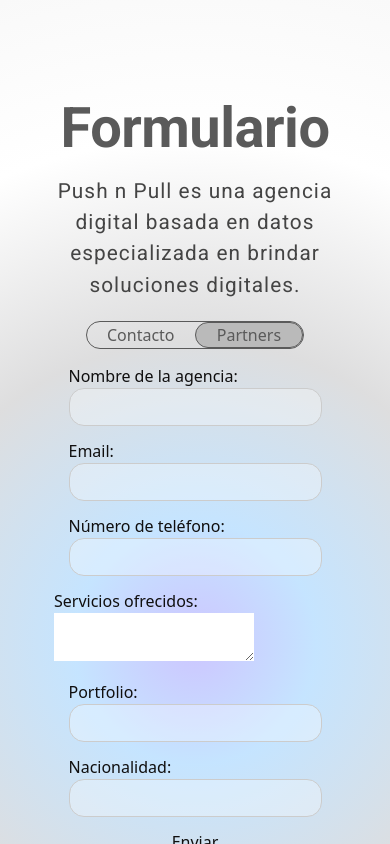
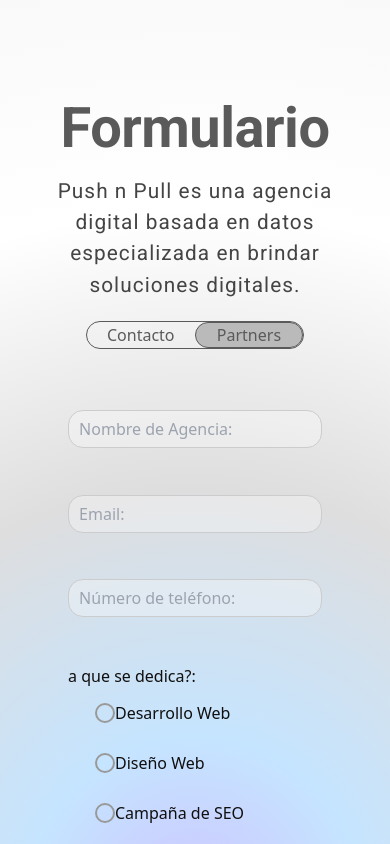
Before and after one commit to AgustinMateos/pushnpull, a React (Vite) app: page /ContactoPage in a window 390 px wide. Both pictures are taken after a click on the button "Partners". Shown: the top 844 px of the page. Built offline with nearby package versions, Linux system fonts and the light colour scheme.

Commit message:
mobile form partners

```diff
--- a/src/components/Contacto/FormularioPartners.jsx
+++ b/src/components/Contacto/FormularioPartners.jsx
@@ -1,13 +1,14 @@
 import React, { useState } from 'react';
 
-function FormularioPartners() {
+function FormularioContacto() {
   const initialFormData = {
-    agencyName: '',
+    nombreAgencia: '',
+    lastName: '',
     email: '',
+    services: [],
+    budget: '',
     phone: '',
-    servicesOffered: '',
-    portfolio: '',
-    nationality: ''
+    redSocial: '',
   };
 
   const [formData, setFormData] = useState(initialFormData);
@@ -20,6 +21,18 @@
     setErrors({ ...errors, [name]: '' });
   };
 
+  const handleCheckboxChange = (e) => {
+    const { value, checked } = e.target;
+    let updatedServices = [...formData.services];
+    if (checked) {
+      updatedServices.push(value);
+    } else {
+      updatedServices = updatedServices.filter((service) => service !== value);
+    }
+    setFormData({ ...formData, services: updatedServices });
+    setErrors({ ...errors, services: '' });
+  };
+
   const handleSubmit = (e) => {
     e.preventDefault();
     const newErrors = {};
@@ -28,6 +41,9 @@
         newErrors[key] = `${key.charAt(0).toUpperCase() + key.slice(1)} es requerido`;
       }
     });
+    if (formData.services.length === 0) {
+      newErrors.services = 'Se debe seleccionar al menos un servicio';
+    }
     if (Object.keys(newErrors).length > 0) {
       setErrors(newErrors);
       setSubmitted(false);
@@ -41,41 +57,141 @@
   return (
     <div>
       <form className='formContainerFlex' onSubmit={handleSubmit}>
-        <div>
-          <label>Nombre de la agencia:</label>
-          <input className='formInputs'  type="text" name="agencyName" value={formData.agencyName} onChange={handleChange} />
-          {errors.agencyName && !submitted && <span>{errors.agencyName}</span>}
+        <div className='formPrimerContainerInfo'>
+
+          <input placeholder='Nombre de Agencia:' className='formInputs' type="text" name="nombreAgencia" value={formData.name} onChange={handleChange} />
+          {errors.nombreAgencia && !submitted && <span>{errors.nombreAgencia}</span>}
+
+
+          <input placeholder='Email:' className='formInputs ' type="email" name="email" value={formData.email} onChange={handleChange} />
+          {errors.email && !submitted && <span>{errors.email}</span>}
+
+
+          <input placeholder='Número de teléfono:' className='formInputs' type="number" name="phone" value={formData.phone} onChange={handleChange} />
+          {errors.phone && !submitted && <span>{errors.phone}</span>}
+
+
+
+
         </div>
-        <div>
-          <label>Email:</label>
-          <input  type="email" className='formInputs' name="email" value={formData.email} onChange={handleChange} />
-          {errors.email && !submitted && <span>{errors.email}</span>}
+
+        <div className='formSegContainerInfo'>
+          <label>a que se dedica?:</label>
+          <div className='formServiciosRequeridos'>
+            <div className='formServRequeridosFlex formServRequeridosInput'>
+              <div className='inputsFlexCheckBox'>
+                <input
+
+                  type="checkbox"
+                  name="services"
+                  value="desarrollo_web"
+                  checked={formData.services.includes('desarrollo_web')}
+                  onChange={handleCheckboxChange}
+                />
+                <label>Desarrollo Web</label></div>
+
+              <div className='inputsFlexCheckBox'> <input
+                type="checkbox"
+                name="services"
+                value="diseno_web"
+                checked={formData.services.includes('diseno_web')}
+                onChange={handleCheckboxChange}
+              />
+                <label>Diseño Web</label></div>
+
+              <div className='inputsFlexCheckBox'>
+                <input
+                  type="checkbox"
+                  name="services"
+                  value="campana_seo"
+                  checked={formData.services.includes('campana_seo')}
+                  onChange={handleCheckboxChange}
+                />
+                <label>Campaña de SEO</label>
+              </div>
+              <div className='inputsFlexCheckBox'><input
+                type="checkbox"
+                name="services"
+                value="aplicaciones_web"
+                checked={formData.services.includes('aplicaciones_web')}
+                onChange={handleCheckboxChange}
+              />
+                <label>Aplicaciones Web</label></div>
+
+            </div>
+            <div className='formServRequeridosFlex'>
+              <div className='inputsFlexCheckBox'>
+                <input
+                  type="checkbox"
+                  name="services"
+                  value="auditoria_de_seo"
+                  checked={formData.services.includes('auditoria_de_seo')}
+                  onChange={handleCheckboxChange}
+                />
+                <label>Auditoria de Seo</label>
+              </div>
+
+              <div className='inputsFlexCheckBox'>
+                <input
+                  type="checkbox"
+                  name="services"
+                  value="ecommerce"
+                  checked={formData.services.includes('ecommerce')}
+                  onChange={handleCheckboxChange}
+                />
+                <label>Ecommerce</label></div>
+
+              <div className='inputsFlexCheckBox'>
+                <input
+                  type="checkbox"
+                  name="services"
+                  value="migracion_a_la_nube"
+                  checked={formData.services.includes('migracion_a_la_nube')}
+                  onChange={handleCheckboxChange}
+                />
+                <label>Migracion a la Nube</label>
+              </div>
+
+              <div className='inputsFlexCheckBox'>
+                <input
+                type="checkbox"
+                name="services"
+                value="impulsa_tu_marca"
+                checked={formData.services.includes('impulsa_tu_marca')}
+                onChange={handleCheckboxChange}
+              />
+                <label>Impulsar tu marca</label></div>
+
+            </div>
+
+
+          </div>
+          {errors.services && !submitted && <span>{errors.services}</span>}
+          <div className='formTextoSegundo'>
+             <div><input placeholder='Portfolio' className='formInputs' type="text" name="budget" value={formData.budget} onChange={handleChange} />
+          {errors.budget && !submitted && <span>{errors.budget}</span>}</div>
+
+          <div>
+
+            <textarea placeholder='Mensaje' className='formTextArea' name="servicesOffered" value={formData.servicesOffered} onChange={handleChange}></textarea>
+
+          </div>
+          </div>
+
+          <div className='buttonEnviar'><div className='buttonContainers' >  <button type="submit">Enviar</button></div></div>
+
+
+          {submitted && <div>¡Formulario enviado con éxito!</div>}
         </div>
-        <div>
-          <label>Número de teléfono:</label>
-          <input type="text" name="phone" className='formInputs'value={formData.phone} onChange={handleChange} />
-          {errors.phone && !submitted && <span>{errors.phone}</span>}
-        </div>
-        <div>
-          <label>Servicios ofrecidos:</label>
-          <textarea name="servicesOffered" value={formData.servicesOffered} onChange={handleChange}></textarea>
-          {errors.servicesOffered && !submitted && <span>{errors.servicesOffered}</span>}
-        </div>
-        <div>
-          <label>Portfolio:</label>
-          <input type="text"  className='formInputs'name="portfolio" value={formData.portfolio} onChange={handleChange} />
-          {errors.portfolio && !submitted && <span>{errors.portfolio}</span>}
-        </div>
-        <div>
-          <label>Nacionalidad:</label>
-          <input className='formInputs' type="text" name="nationality" value={formData.nationality} onChange={handleChange} />
-          {errors.nationality && !submitted && <span>{errors.nationality}</span>}
-        </div>
-        <button type="submit">Enviar</button>
-        {submitted && <div>¡Formulario enviado con éxito!</div>}
+
+
+
+
+
       </form>
-    </div>
+      </div>
+
   );
 }
 
-export default FormularioPartners;
+export default FormularioContacto;
```
